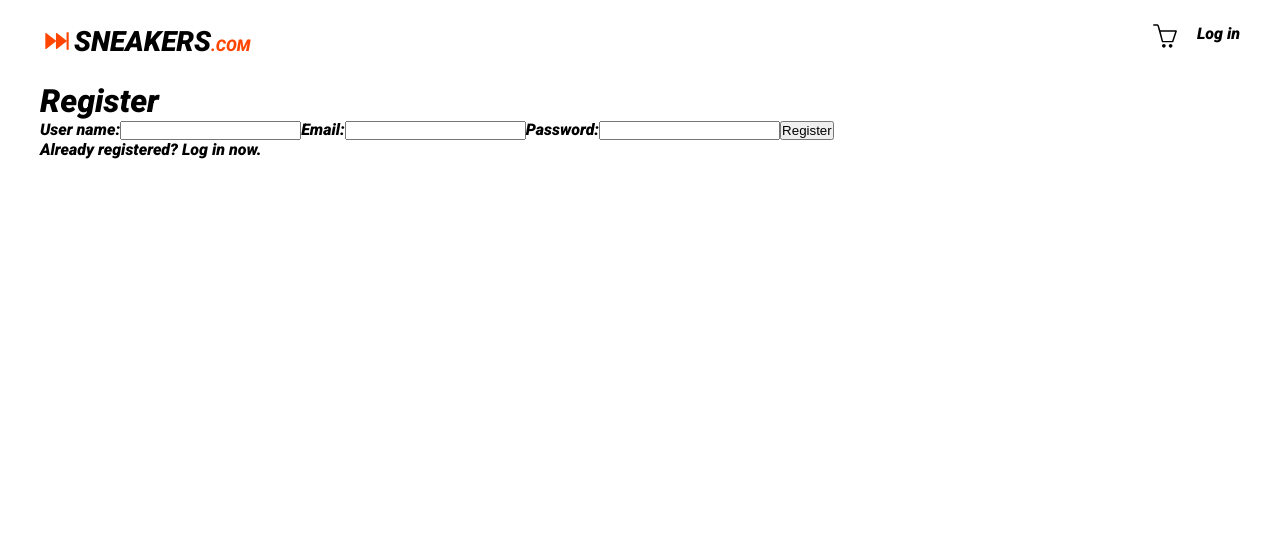
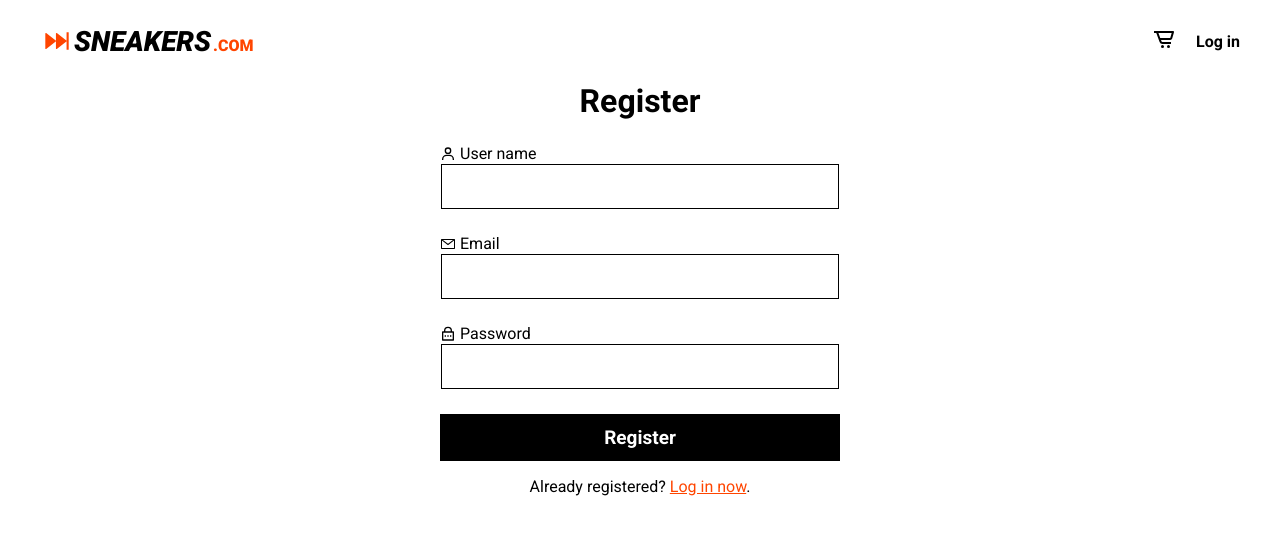
Before and after one commit to csernakakos/ecommerce-cdp, a React (Create React App) app in the folder frontend/: page /register in a window 1280 px wide. Shown: the top 534 px of the page. Built offline with nearby package versions, Linux system fonts and the light colour scheme; no server answers.

Commit message:
Style updates

```diff
--- a/frontend/src/components/NavBar.js
+++ b/frontend/src/components/NavBar.js
@@ -2,7 +2,7 @@ import useUserContext from "../hooks/use-user-context";
 import useCartContext from "../hooks/use-cart-context";
 import { NavLink } from "react-router-dom";
 import { AiOutlineFastForward } from "react-icons/ai";
-import { SlBasket, SlHeart } from "react-icons/sl";
+import { BiCartAlt, BiHeart } from "react-icons/bi";
 import "../styles/NavBar.css";
 
 export default function NavBar() {
@@ -21,14 +21,14 @@ export default function NavBar() {
             <ul className="menu">
                 <li>
                     <NavLink to="/basket">
-                        <SlBasket />
+                        <BiCartAlt />
                     </NavLink>
                     {basketCounter > 0 && <span className="badge">{basketCounter}</span>}
                     {basketCounter > 9 && <span className="badge">9+</span>}
                 </li>
 
                 { isLoggedIn && <>
-                    <li><NavLink to="/wishlist"><SlHeart /></NavLink></li>
+                    <li><NavLink to="/wishlist"><BiHeart /></NavLink></li>
                     <li><NavLink to="/" onClick={deleteUserID}>Log out</NavLink></li>
                 </>}
 
--- a/frontend/src/components/ProductCard.js
+++ b/frontend/src/components/ProductCard.js
@@ -27,14 +27,16 @@ export default function ProductCard({ product }) {
     return (
         <div className="product-card">
             <img src={require(`../images/${product.image}`) || require(`../images/default-shoe.jpg`)} />
-            <p className="name">{product.brand}</p>
-            <p className="model">{product.model}</p>
-            <p className="price">{product.priceCurrent} kr.</p>
-            <form onSubmit={handleAddToBasket}>
-                <p className="quantity">Quantity:</p>
-                <input type="number" min={1} max={10} onChange={handleInputChange} value={quantity} />
-                <button className="button add-to-basket"><FaCartPlus /></button>
-            </form>
+            <div className="details">
+                <p className="brand">{product.brand}</p>
+                <p className="model">{product.model}</p>
+                <p className="price">{product.priceCurrent} {product.currency}</p>
+                <form onSubmit={handleAddToBasket}>
+                    <p className="quantity">Size:</p>
+                    <input type="number" min={1} max={10} onChange={handleInputChange} value={quantity} />
+                    <button className="button add-to-basket"><FaCartPlus /></button>
+                </form>
+            </div>
         </div>
     )
 }
--- a/frontend/src/pages/BasketPage.js
+++ b/frontend/src/pages/BasketPage.js
@@ -18,7 +18,7 @@ export default function BasketPage() {
     }
 
     return (
-        <div className="basket-page">
+        <div className="page">
             {basket.length === 0 && <h1>Your basket is empty</h1> }
             {basket.length === 1 && <h1>You've got 1 item in your basket</h1> }
             {basket.length > 1 && <h1>You've got {basket.length} items in your basket</h1> }
--- a/frontend/src/pages/CheckoutPage.js
+++ b/frontend/src/pages/CheckoutPage.js
@@ -18,7 +18,7 @@ export default function CheckoutPage() {
     };
 
     return (
-        <div className="checkout-page">
+        <div className="page">
             <h1>Checkout</h1>
 
             <p>Pay</p>
--- a/frontend/src/pages/LoginPage.js
+++ b/frontend/src/pages/LoginPage.js
@@ -1,6 +1,8 @@
 import { useState } from "react";
 import { NavLink } from "react-router-dom";
 import useUserContext from "../hooks/use-user-context";
+import { VscMail } from "react-icons/vsc";
+import { RiLockPasswordLine } from "react-icons/ri";
 
 export default function LoginPage() {
     const {fetchUserID} = useUserContext();
@@ -13,23 +15,23 @@ export default function LoginPage() {
     };
 
 
-    return (<>
-        <h1>Login</h1>
+    return (<div className="page">
+        <h1>Log in</h1>
 
         <form className="authentication-form" onSubmit={handleLogin}>
             <label>
-                <span>Email:</span>
+                <span><VscMail /><span>Email</span></span>
                 <input required type="email" id="email" onChange={(e) => setEmail(e.target.value)} />
             </label>
 
             <label>
-                <span>Password:</span>
+                <span><RiLockPasswordLine /><span>Password</span></span>
                 <input required type="password" id="password" onChange={(e) => setPassword(e.target.value)} />
             </label>
 
             <button className="primary">Log in</button>
 
-            <p>Need a new account? <NavLink to="/register">Register now</NavLink>.</p>
+            <p>Need a new account? <NavLink className="form-link" to="/register">Register now</NavLink>.</p>
         </form>
-    </>)
+    </div>)
 }
--- a/frontend/src/pages/RegisterPage.js
+++ b/frontend/src/pages/RegisterPage.js
@@ -1,6 +1,9 @@
 import { useState } from "react";
 import { NavLink } from "react-router-dom";
 import useUserContext from "../hooks/use-user-context";
+import { BiUser } from "react-icons/bi";
+import { VscMail } from "react-icons/vsc";
+import { RiLockPasswordLine } from "react-icons/ri";
 
 export default function RegisterPage() {
     const {registerUser} = useUserContext();
@@ -14,28 +17,28 @@ export default function RegisterPage() {
         this.props.history.push("/");
     };
 
-    return (<>
+    return (<div className="page">
         <h1>Register</h1>
 
         <form className="authentication-form" onSubmit={handleRegistration}>
             <label>
-                <span>User name:</span>
+                <span><BiUser /><span>User name</span></span>
                 <input required type="text" id="username" onChange={(e) => setUsername(e.target.value)} />
             </label>
 
             <label>
-                <span>Email:</span>
+                <span><VscMail /><span>Email</span></span>
                 <input required type="email" id="email" onChange={(e) => setEmail(e.target.value)} />
             </label>
 
             <label>
-                <span>Password:</span>
+                <span><RiLockPasswordLine /><span>Password</span></span>
                 <input required type="password" id="password" onChange={(e) => setPassword(e.target.value)} />
             </label>
 
             <button className="primary">Register</button>
 
-            <p>Already registered? <NavLink to="/login">Log in now</NavLink>.</p>
+            <p>Already registered? <NavLink className="form-link" to="/login">Log in now</NavLink>.</p>
         </form>
-    </>)
+    </div>)
 }
--- a/frontend/src/pages/WishListPage.js
+++ b/frontend/src/pages/WishListPage.js
@@ -1,5 +1,5 @@
 export default function WishListPage() {
-    return (<>
+    return (<div className="page">
         <h1>Wish list</h1>
-    </>)
+    </div>)
 }
--- a/frontend/src/styles/App.css
+++ b/frontend/src/styles/App.css
@@ -1,7 +1,10 @@
-@import url('https://fonts.googleapis.com/css2?family=Roboto:ital,wght@1,900&display=swap');
+@import url('https://fonts.googleapis.com/css2?family=Roboto:ital,wght@0,300;0,400;0,700;0,900;1,900&display=swap');
 
 :root {
     --black: black;
+    --white: white;
+    --brand-500: orangered;
+    --brand-300: #3c3939;
 }
 
 * {
@@ -25,6 +28,15 @@ a {
     text-decoration: none;
 }
 
+button {
+    font-family: inherit;
+}
+
+input {
+    font-family: inherit;
+    font-size: 1.8rem;
+}
+
 .app {
     max-width: 1200px;
     margin: 0 auto;
@@ -42,3 +54,58 @@ a {
 .product-list {
     display: flex;
 }
+
+.authentication-form {
+	display: flex;
+	flex-direction: column;
+	margin: 2.4rem auto;
+	max-width: 400px;
+	text-align: left;
+}
+
+.authentication-form label span {
+    display: flex;
+    align-items: center;
+}
+
+.authentication-form span span {
+    display: inline-block;
+    margin-left: 0.4rem;
+}
+
+.authentication-form input {
+	padding: 1.2rem;
+	width: 100%;
+    outline: none;
+    margin-bottom: 2.4rem;
+    border: 1px solid transparent;
+    box-shadow: inset 0 0 0 1px var(--black);
+}
+
+.authentication-form input:hover {
+    box-shadow: inset 0 0 0 2px var(--black);
+}
+
+.authentication-form button {
+    padding: 1.2rem;
+    color: var(--white);
+    background: var(--black);
+    border: 0;
+    cursor: pointer;
+    font-size: 1.9rem;
+    font-weight: 700;
+    margin-bottom: 1.6rem;
+}
+
+.authentication-form button:hover {
+    background: var(--brand-300);
+}
+
+.authentication-form p {
+    text-align: center;
+}
+
+.authentication-form .form-link {
+    text-decoration: underline;
+    color: var(--brand-500);
+}
--- a/frontend/src/styles/NavBar.css
+++ b/frontend/src/styles/NavBar.css
@@ -10,7 +10,7 @@ nav .logo {
 }
 
 nav .logo svg {
-    color: orangered;
+    color: var(--brand-500);
     font-size: 3.4rem;
 }
 
@@ -26,18 +26,39 @@ nav .logo p .brand-name {
 }
 
 nav .logo p .domain-name {
-    color: orangered;
+    color: var(--brand-500);
+    font-style: normal;
+    margin-left: 2px;
 }
 
 nav ul.menu {
     display: flex;
     list-style-type: none;
+    align-items: center;
 }
 
 nav ul.menu li {
     margin-left: 2rem;
+    font-weight: 700;
+    position: relative;
 }
 
 nav ul.menu li svg {
     font-size: 2.4rem;
 }
+
+.badge {
+	transition: all 0.3s;
+	text-decoration: none;
+	color: white;
+	display: inline-block;
+	background: #dc1818;
+	position: absolute;
+	top: 25px;
+	right: 20px;
+	width: 25px;
+    border-radius: 8px;
+    padding: 3px 0;
+	font-weight: bold;
+	text-align: center;
+}
--- a/frontend/src/styles/ProductCard.css
+++ b/frontend/src/styles/ProductCard.css
@@ -1,11 +1,30 @@
 .product-card {
-    width: 33.3%;
-    margin: 4.8rem;
+    width: 25%;
+    margin: 1.2rem 4.8rem;
+    border: 1px solid transparent;
+    box-shadow: inset 0 0 0 3px #f1f1f1;
+}
+
+.product-card:hover {
+    /* box-shadow: inset 0 0 0 6px #f1f1f1; */
 }
 
 .product-card img {
     width: 100%;
-    height: 100%;
+    height: 70%;
     object-fit: cover;
     overflow: hidden;
 }
+
+.product-card .details {
+    text-align: left;
+    padding: 1rem;
+}
+
+.details .brand {
+    font-weight: 800;
+}
+
+.details .model {
+    text-transform: uppercase;
+}
```
